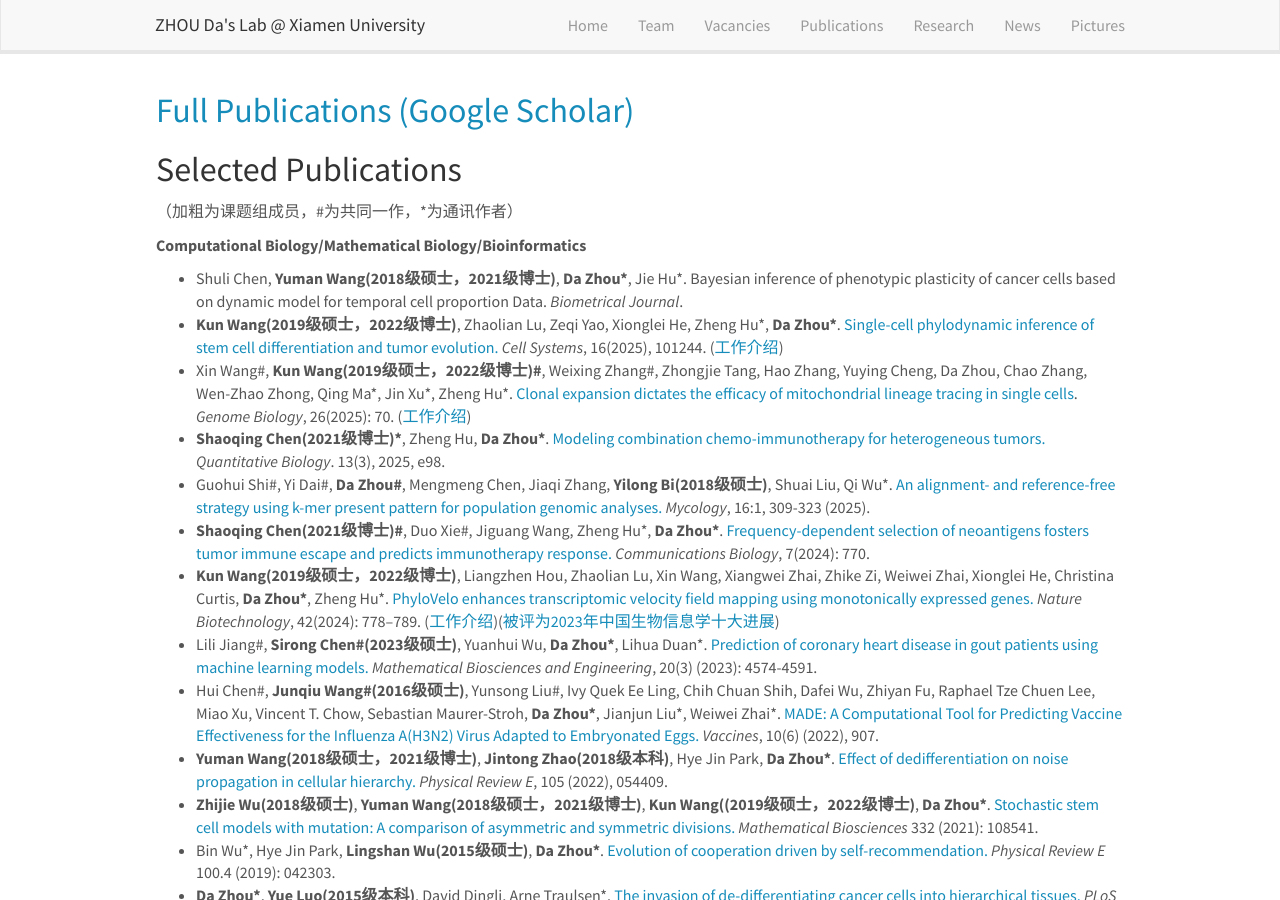
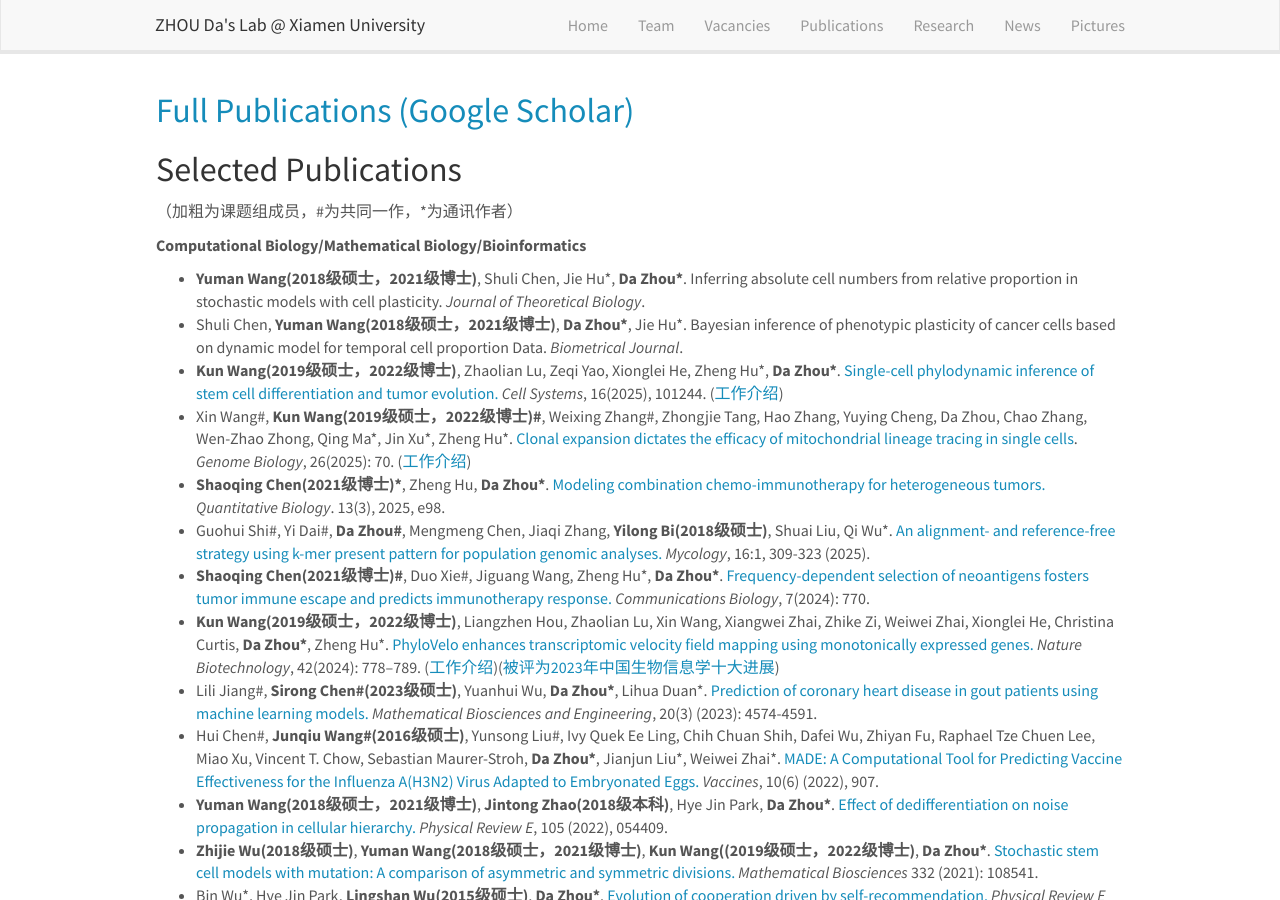
Before and after one commit to ZhouDaLab/zhoudalab.github.io, a Jekyll site: the page built from _pages/publications.md, in a window 1280 px wide and 900 px high. Built offline with Jekyll 4.4.1, drawn with Linux system fonts in a browser that asks for light colours; nearby versions of some CDN libraries.

Commit message:
Update publications.md

```diff
--- a/_pages/publications.md
+++ b/_pages/publications.md
@@ -14,6 +14,7 @@ permalink: /publications/
 
 **Computational Biology/Mathematical Biology/Bioinformatics**
 
+- **Yuman Wang(2018级硕士，2021级博士)**, Shuli Chen, Jie Hu\*, **Da Zhou\***. Inferring absolute cell numbers from relative proportion in stochastic models with cell plasticity. *Journal of Theoretical Biology*.
 - Shuli Chen, **Yuman Wang(2018级硕士，2021级博士)**, **Da Zhou\***, Jie Hu\*. Bayesian inference of phenotypic plasticity of cancer cells based on dynamic model for temporal cell proportion Data. *Biometrical Journal*.
 - **Kun Wang(2019级硕士，2022级博士)**, Zhaolian Lu, Zeqi Yao, Xionglei He, Zheng Hu\*, **Da Zhou\***. [Single-cell phylodynamic inference of stem cell differentiation and tumor evolution.](https://doi.org/10.1016/j.cels.2025.101244) *Cell Systems*, 16(2025), 101244. ([工作介绍](https://mp.weixin.qq.com/s/R57Fjp7p5kdme08PJ2IXHw))
 - Xin Wang\#, **Kun Wang(2019级硕士，2022级博士)\#**, Weixing Zhang\#, Zhongjie Tang, Hao Zhang, Yuying Cheng, Da Zhou, Chao Zhang, Wen-Zhao Zhong, Qing Ma\*, Jin Xu\*, Zheng Hu\*. [Clonal expansion dictates the efficacy of mitochondrial lineage tracing in single cells](https://genomebiology.biomedcentral.com/articles/10.1186/s13059-025-03540-7). *Genome Biology*, 26(2025): 70.  ([工作介绍](https://mp.weixin.qq.com/s/S_n3lnr3vEI8gALwZm5mdw))
```
